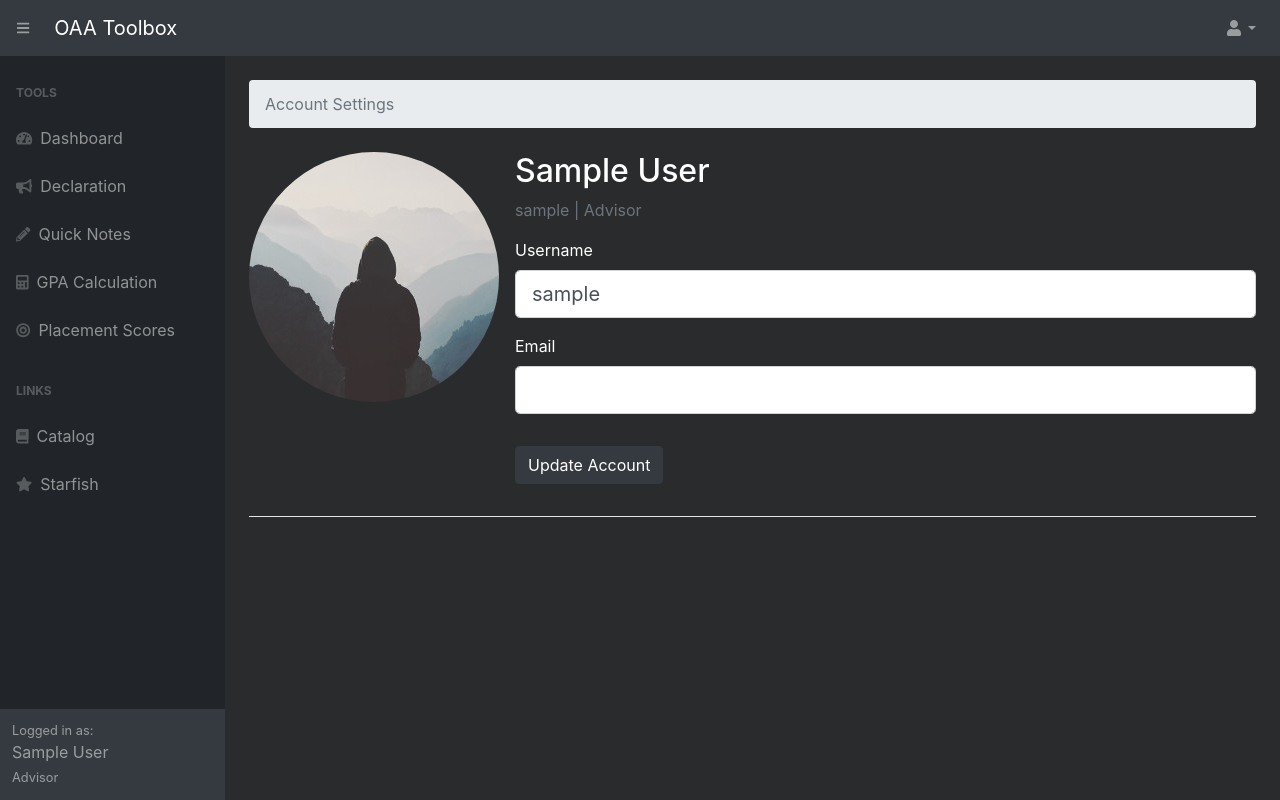
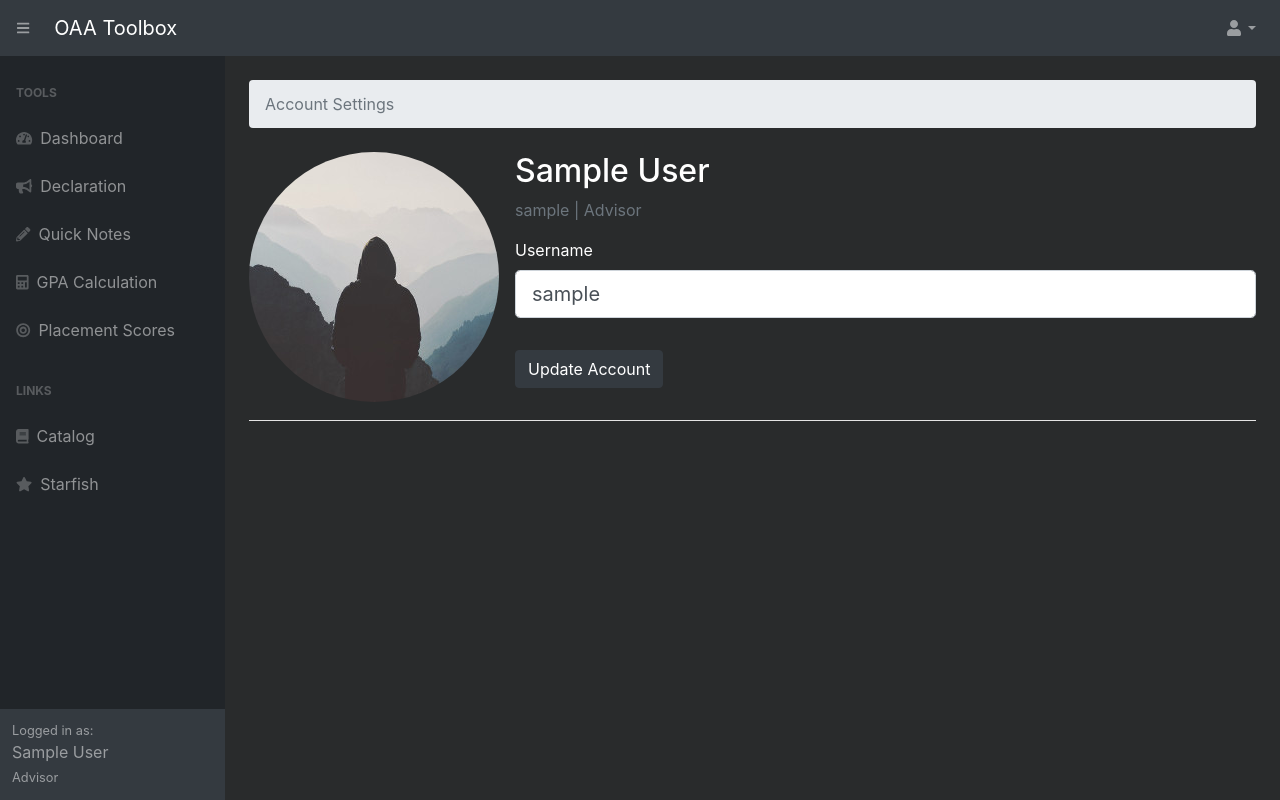
Before and after one commit to cpecue/OAA-Toolbox-4, a Flask app: page /account in a window 1280 px wide. Run offline with Flask 2, Linux system fonts and the light colour scheme; the visitor is signed in with stand-in values (Sample User, id 1); data comes from the database, SQL or seed files in the repository; some libraries are stand-ins or nearby versions.

Commit message:
Added a lot to fix the form.

```diff
--- a/oaatoolbox/templates/account.html
+++ b/oaatoolbox/templates/account.html
@@ -38,20 +38,19 @@
                         {{ form.username(class="form-control form-control-lg") }}
                         {% endif %}
                     </div>
-                    <div class="form-group" style="color:white;">
-                        {{ form.email.label(class="form-control-label") }}
-
-                        {% if form.email.errors %}
-                            {{ form.email(class="form-control form-control-lg is-invalid") }}
-                            <div class="invalid-feedback">
-                                {% for error in form.email.errors %}
-                                    <span>{{ error }}</span>
-                                {% endfor %}
-                            </div>
-                        {% else %}
-                        {{ form.email(class="form-control form-control-lg") }}
-                        {% endif %}
-                    </div>
+<!--                    <div class="form-group" style="color:white;">-->
+<!--                        {{ form.email.label(class="form-control-label") }}-->
+<!--                        {% if form.email.errors %}-->
+<!--                            {{ form.email(class="form-control form-control-lg is-invalid") }}-->
+<!--                            <div class="invalid-feedback">-->
+<!--                                {% for error in form.email.errors %}-->
+<!--                                    <span>{{ error }}</span>-->
+<!--                                {% endfor %}-->
+<!--                            </div>-->
+<!--                        {% else %}-->
+<!--                        {{ form.email(class="form-control form-control-lg") }}-->
+<!--                        {% endif %}-->
+<!--                    </div>-->
 
                 </fieldset>
                 <div class="form-group">
```
